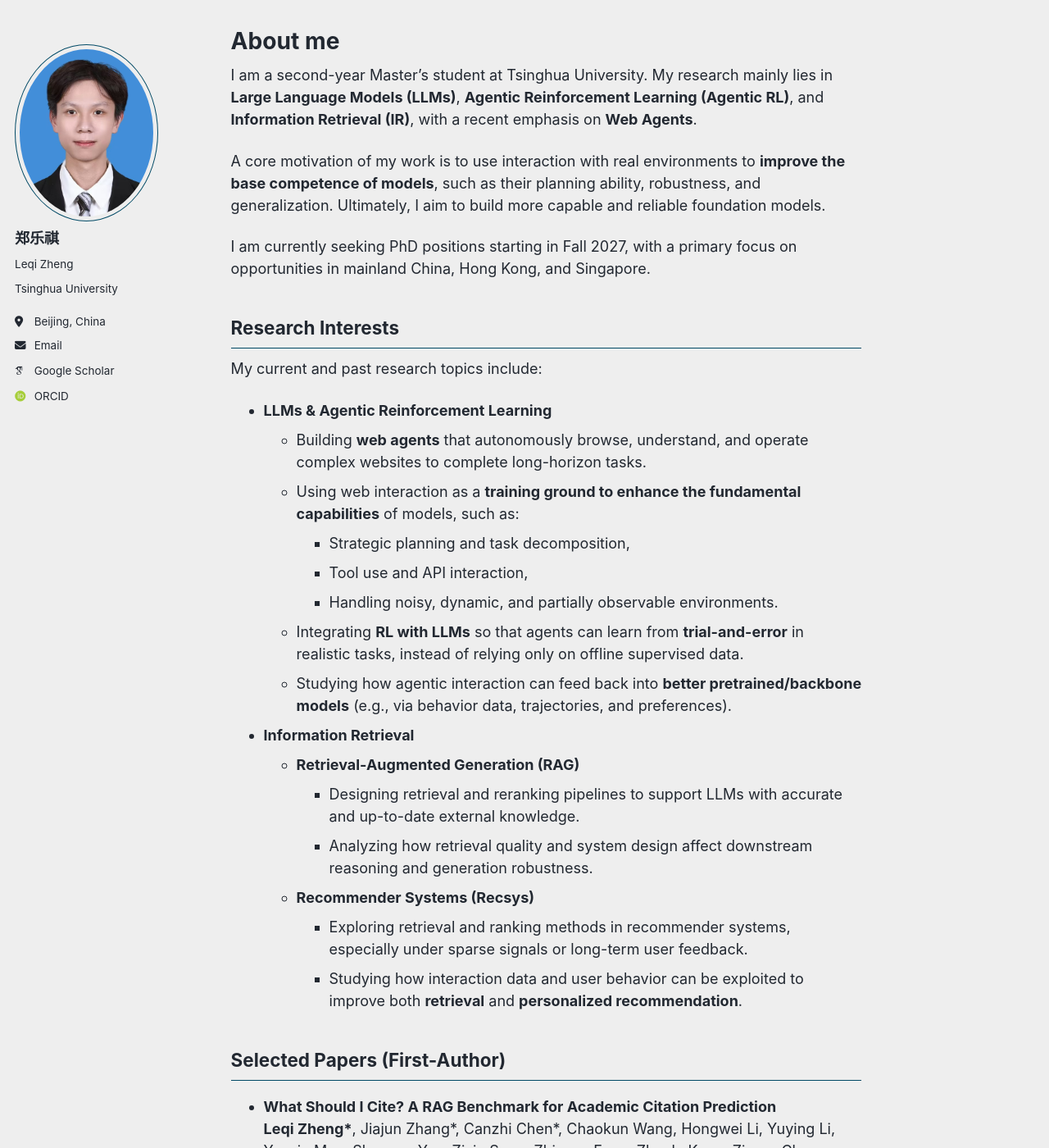
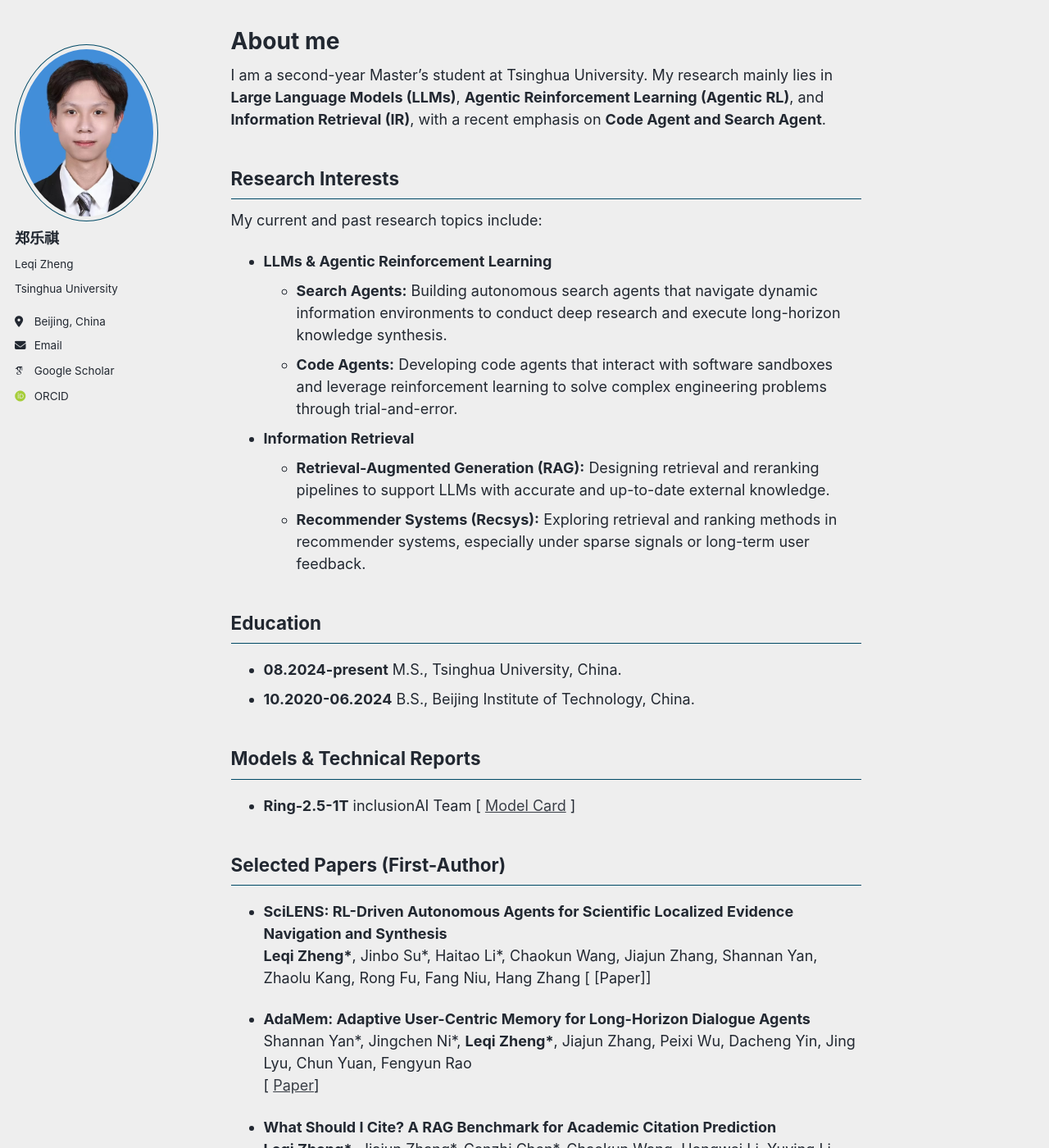
Before and after one commit to LQgdwind/LQgdwind.github.io, a Jekyll site: the page built from _pages/about.md, in a window 1280 px wide and 1400 px high. Shown: the whole window at 82% size. Built offline with Jekyll 4.4.1, drawn with Linux system fonts in a browser that asks for light colours; some web fonts are replaced; a script bundle is joined from its source files by our own code; library files that are not in the unit come from our copies; some of the changed text lies outside the part shown.

Commit message:
Update about.md

```diff
--- a/_pages/about.md
+++ b/_pages/about.md
@@ -7,11 +7,8 @@ redirect_from:
   - /about.html
 ---
 
-I am a second-year Master's student at Tsinghua University. My research mainly lies in **Large Language Models (LLMs)**, **Agentic Reinforcement Learning (Agentic RL)**, and **Information Retrieval (IR)**, with a recent emphasis on **Web Agents**.
+I am a second-year Master's student at Tsinghua University. My research mainly lies in **Large Language Models (LLMs)**, **Agentic Reinforcement Learning (Agentic RL)**, and **Information Retrieval (IR)**, with a recent emphasis on **Code Agent and Search Agent**.
 
-A core motivation of my work is to use interaction with real environments to **improve the base competence of models**, such as their planning ability, robustness, and generalization. Ultimately, I aim to build more capable and reliable foundation models.
-
-I am currently seeking PhD positions starting in Fall 2027, with a primary focus on opportunities in mainland China, Hong Kong, and Singapore.
 
 Research Interests
 ------
@@ -19,30 +16,45 @@ Research Interests
 My current and past research topics include:
 
 - **LLMs & Agentic Reinforcement Learning**
-  - Building **web agents** that autonomously browse, understand, and operate complex websites to complete long-horizon tasks.
-  - Using web interaction as a **training ground to enhance the fundamental capabilities** of models, such as:
-    - Strategic planning and task decomposition,
-    - Tool use and API interaction,
-    - Handling noisy, dynamic, and partially observable environments.
-  - Integrating **RL with LLMs** so that agents can learn from **trial-and-error** in realistic tasks, instead of relying only on offline supervised data.
-  - Studying how agentic interaction can feed back into **better pretrained/backbone models** (e.g., via behavior data, trajectories, and preferences).
+  - **Search Agents:** Building autonomous search agents that navigate dynamic information environments to conduct deep research and execute long-horizon knowledge synthesis.
+  - **Code Agents:** Developing code agents that interact with software sandboxes and leverage reinforcement learning to solve complex engineering problems through trial-and-error.
 
 - **Information Retrieval**
-  - **Retrieval-Augmented Generation (RAG)**
-    - Designing retrieval and reranking pipelines to support LLMs with accurate and up-to-date external knowledge.
-    - Analyzing how retrieval quality and system design affect downstream reasoning and generation robustness.
-  - **Recommender Systems (Recsys)**
-    - Exploring retrieval and ranking methods in recommender systems, especially under sparse signals or long-term user feedback.
-    - Studying how interaction data and user behavior can be exploited to improve both **retrieval** and **personalized recommendation**.
+  - **Retrieval-Augmented Generation (RAG):** Designing retrieval and reranking pipelines to support LLMs with accurate and up-to-date external knowledge.
+  - **Recommender Systems (Recsys):** Exploring retrieval and ranking methods in recommender systems, especially under sparse signals or long-term user feedback.
 
+
+Education
+------
+
+* **08.2024-present** M.S., Tsinghua University, China.
+* **10.2020-06.2024** B.S., Beijing Institute of Technology, China.
+
+
+Models & Technical Reports
+------
+
+- **Ring-2.5-1T** inclusionAI Team \[ [Model Card](https://huggingface.co/inclusionAI/Ring-2.5-1T) \]
 
 Selected Papers (First-Author)
 ------
+
+- **SciLENS: RL-Driven Autonomous Agents for Scientific Localized Evidence Navigation and Synthesis**
+  **Leqi Zheng\***, Jinbo Su\*, Haitao Li\*, Chaokun Wang, Jiajun Zhang, Shannan Yan, Zhaolu Kang, Rong Fu, Fang Niu, Hang Zhang
+  \[ [Paper]\]
+
+- **AdaMem: Adaptive User-Centric Memory for Long-Horizon Dialogue Agents**
+  Shannan Yan\*, Jingchen Ni\*, **Leqi Zheng\***, Jiajun Zhang, Peixi Wu, Dacheng Yin, Jing Lyu, Chun Yuan, Fengyun Rao
+  \[ [Paper](https://arxiv.org/abs/2603.16496)\]
 
 - **What Should I Cite? A RAG Benchmark for Academic Citation Prediction**
   **Leqi Zheng\***, Jiajun Zhang\*, Canzhi Chen\*, Chaokun Wang, Hongwei Li, Yuying Li, Yaoxin Mao, Shannan Yan, Zixin Song, Zhiyuan Feng, Zhaolu Kang, Zirong Chen, Hang Zhang, Qiang Liu, Liang Wang, Ziyang Liu
   _The Web Conf 2026_
   \[ [Paper](https://arxiv.org/pdf/2601.14949) | [Code](https://github.com/LQgdwind/CiteRAG) \]
+
+- **Audio-Visual World Models: Towards Multisensory Imagination in Sight and Sound**
+  Jiahua Wang\*, Shannan Yan\*, **Leqi Zheng\***, Jialong Wu, Yaoxin Mao
+  \[ [Paper](https://www.arxiv.org/abs/2512.00883)\]
 
 - **Negative Feedback Really Matters: Signed Dual-Channel Graph Contrastive Learning Framework for Recommendation**
   **Leqi Zheng**, Chaokun Wang, Zixin Song, Cheng Wu, Shannan Yan, Jiajun Zhang, Ziyang Liu
@@ -59,33 +71,28 @@ Selected Papers (First-Author)
   _SIGIR 2025_
   \[ [Paper](https://dl.acm.org/doi/10.1145/3726302.3729900) | [Code](https://github.com/LQgdwind/sigir25-bph4rec) \]
 
-- **Audio-Visual World Models: Towards Multisensory Imagination in Sight and Sound**
-  Jiahua Wang\*, Shannan Yan\*, **Leqi Zheng\***, Jialong Wu, Yaoxin Mao
-  _Under review_
-  \[ [Paper](https://www.arxiv.org/abs/2512.00883)\]
 
 Honors and Awards
 ------
-
+- **2025** &nbsp; Yang Huiyan Scholarship at Tsinghua University
 - **2024** &nbsp; Excellent Higher Education Graduate of Beijing Municipality
 - **2023** &nbsp; China National Scholarship
 - **2022** &nbsp; China National Scholarship
 
 Experience
 ------
-
-- **Research Intern**, THUIR, Department of Computer Science and Technology, Tsinghua University, 2025
-  - Work on Information Retrieval.
+- **Research Intern**, Z.ai, 2026
+  - Work on Code Agent and LLM post-training.
 
 - **Research Intern**, Ant Group, 2025
-  - Work on Agentic RL and LLM post-training.
+  - Work on Search Agent and LLM post-training.
 
-- **Research Intern**, JD.com, Inc., 2024
-  - Work on Data Mining and Recommender Systems.
+- **Research Intern**, THUIR, Department of Computer Science and Technology, Tsinghua University, 2025-Now
+  - Work on Information Retrieval.
 
 - **Research Intern**, Wangxuan Institute of Computer Technology, Peking University, 2023
   - Work on Recommender Systems.
 
 ---
 
-_Last updated: Jan. 2026_
+_Last updated: March 2026_
```
